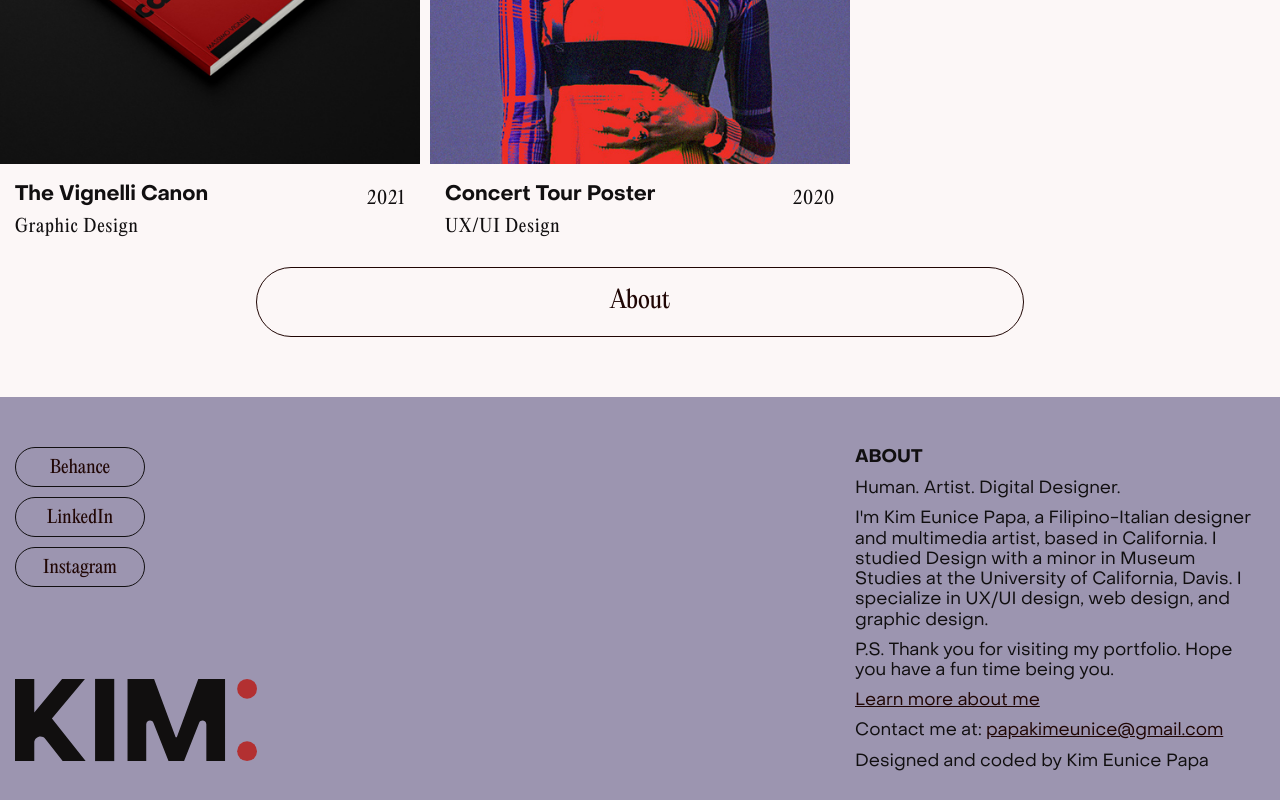
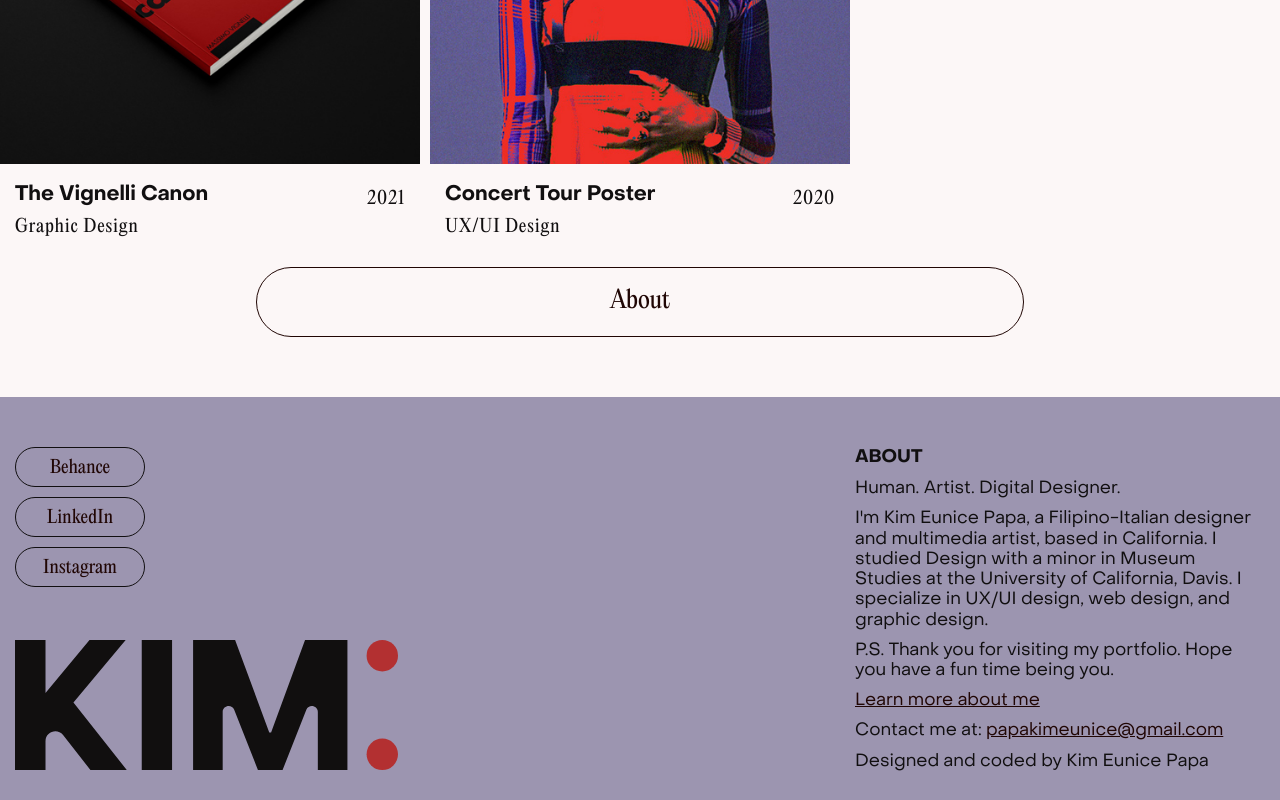
Before and after one commit to kimeunicepapa/portfolio-public, a plain HTML site: page index.html in a window 1280 px wide. Shown: the part 1621-2421 px from the top of the page. Drawn offline with nearby package versions, Linux system fonts and the light colour scheme.

Commit message:
actually footer home fixed

```diff
--- a/styles.css
+++ b/styles.css
@@ -351,8 +351,8 @@ footer h3 {
     }
 
     #logo-footer {
-        max-width: 242px;
-        margin-top: 20px;
+        margin: 0;
+        width: auto;
 
         grid-column: 1 / 1;
         grid-row: 2/2;
@@ -489,8 +489,10 @@ footer h3 {
     }
 
     #logo-footer {
-        max-width: 242px;
-        margin-top: 20px;
+        height: 130px;
+       /* width: 100%; */
+
+        grid-column: 1 / span 2;
     }
 
     #footer-social {
```
Also changed, not shown: about/index.html (+1 -1 lines).
